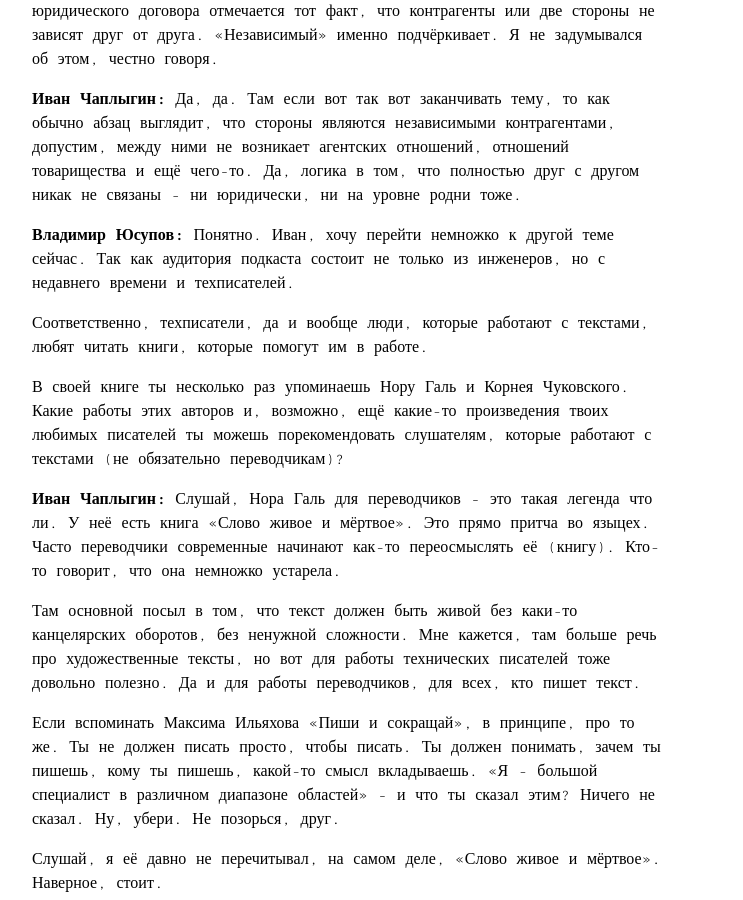
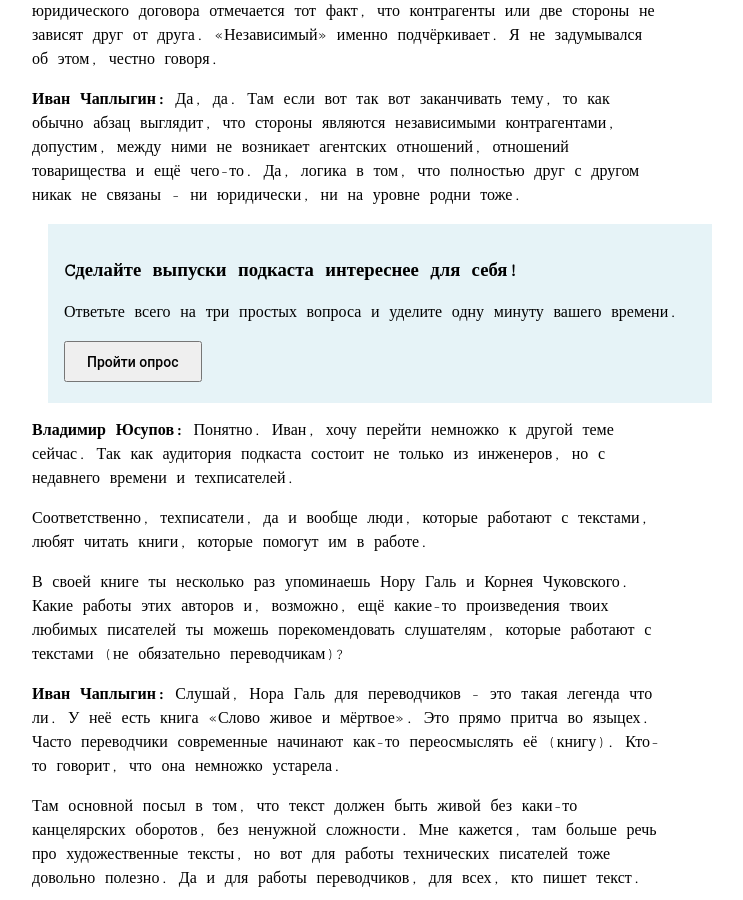
Before and after one commit to techwritex/techcommpod, a Jekyll site: the page built from _posts/2024-01-22-vypusk-15-beseda-s-ivanom-chaplyginym-2.md, in a window 1280 px wide and 900 px high, scrolled down 12985 px. Shown: the whole window, without its empty margins (292-1035 px from the left). Built offline with Jekyll 4.4.1, drawn with Linux system fonts in a browser that asks for light colours.

Commit message:
techcommpod-1.8.3-survey-custom-form-09

```diff
--- /dev/null
+++ b/_includes/podcast_survey_banner.html
@@ -0,0 +1,8 @@
+<div style="padding: 1em; background-color: #e6f3f7; margin: 1em; width: 100%;">
+    <h3>Cделайте выпуски подкаста интереснее для себя!</h3>
+    <p>Ответьте всего на три простых вопроса и уделите одну минуту вашего времени.</p>
+    <a href="https://forms.gle/muj1QHqAdtN52Qzj8"><button
+            style="padding:0.75em 1.5em; margin:0 0.3em 0.3em 0; font-family:'Roboto', sans-serif; font-weight:500; font-size: 14px;">Пройти
+            опрос</button>
+    </a>
+</div>
--- a/_posts/2024-01-22-vypusk-15-beseda-s-ivanom-chaplyginym-2.md
+++ b/_posts/2024-01-22-vypusk-15-beseda-s-ivanom-chaplyginym-2.md
@@ -211,6 +211,8 @@ episode: "Выпуск #15. Беседа с Иваном Чаплыгиным (
 
 **Иван Чаплыгин:** Да, да. Там если вот так вот заканчивать тему, то как обычно абзац выглядит, что стороны являются независимыми контрагентами, допустим, между ними не возникает агентских отношений, отношений товарищества и ещё чего-то. Да, логика в том, что полностью друг с другом никак не связаны - ни юридически, ни на уровне родни тоже.
 
+{% include podcast_survey_banner.html %}
+
 **Владимир Юсупов:** Понятно. Иван, хочу перейти немножко к другой теме сейчас. Так как аудитория подкаста состоит не только из инженеров, но с недавнего времени и техписателей.
 
 Соответственно, техписатели, да и вообще люди, которые работают с текстами, любят читать книги, которые помогут им в работе.
```
Also changed, not shown: survey.md (deleted, +0 -7 lines).
